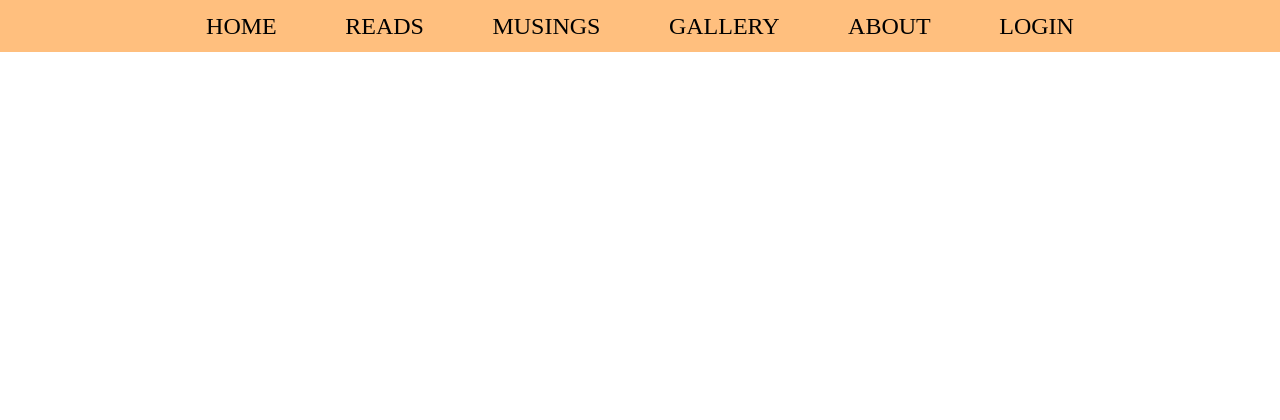
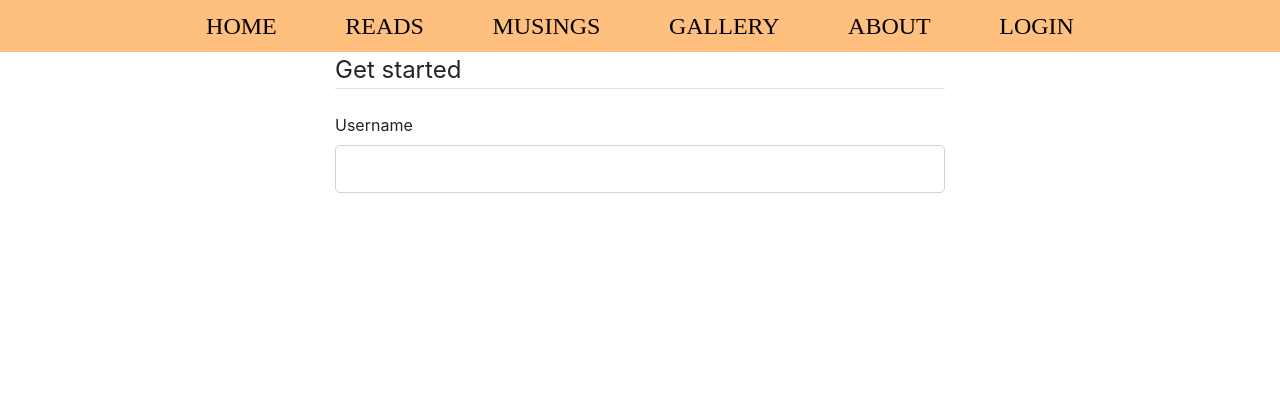
Before and after one commit to ShaviyaVictor/ignitionreads, a Flask app: template app/templates/login.html in a window 1280 px wide. Shown: the top 420 px of the page. Run offline with Flask 2, Linux system fonts and the light colour scheme; the template is opened without the code that fills it: values that come from a table or form of the project are taken from there, others are empty; some libraries are stand-ins or nearby versions; some web fonts are replaced.

Commit message:
Add the form username text area and label

```diff
--- a/app/templates/login.html
+++ b/app/templates/login.html
@@ -24,6 +24,34 @@
 
 
 
+
+
+
+
+  <!-- form for the signupForm -->
+  <div class="container w-50">
+
+    <form method="post" action="">
+
+      <!-- Adding the CSRF form security feature -->
+      {{ form.hidden_tag() }}
+      <fieldset>
+
+        <legend class="border-bottom mb-4">
+          Get started
+        </legend>
+        <div class="form-group">
+          {{ form.username.label(class='form-control-label') }}
+          {{ form.username(class='form-control form-control-lg') }}
+        </div>
+
+      </fieldset>
+
+    </form>
+
+  </div>
+
+
 </body>
 
 
--- a/app/views.py
+++ b/app/views.py
@@ -1,5 +1,6 @@
 from flask import render_template
 from app import app
+from app.forms import RegistrationForm, LoginForm
 
 
 # Views
@@ -71,6 +72,7 @@ def login() :
 
 
   title = 'Login'
+  form = RegistrationForm()
   return render_template('login.html', title = title)
 
 
```
Also changed, not shown: app/templates/signup.html (line endings or trailing spaces).
